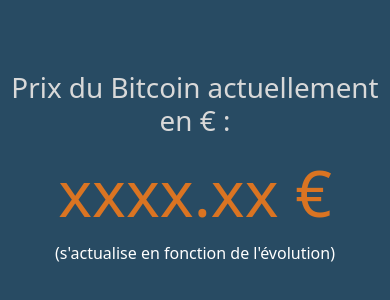
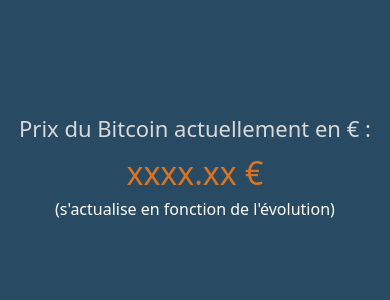
Before and after one commit to Yasscrypt/Tracker-Bitcoin, a plain HTML site: page index.html in a window 390 px wide. Shown: the part 270-570 px from the top of the page. Drawn offline with nearby package versions, Linux system fonts and the light colour scheme; no server answers.

Commit message:
Amélioration responsive

```diff
--- a/css/style.css
+++ b/css/style.css
@@ -3,7 +3,7 @@ h1 {
 }
 
 #price {
-	font-size: 4em;
+	font-size: 3em;
 	color: #DA7422;
 }
 
@@ -18,3 +18,14 @@ h1 {
 .MyContainer p {
 	color : #fff;
 }
+@media  screen and (max-width: 700px) {
+
+#price {
+	font-size: 2em;
+}
+
+h1 {
+	font-size: 22px;
+}
+
+}
--- a/index.html
+++ b/index.html
@@ -16,15 +16,14 @@
 <body>
     <div class="MyContainer">
 
-            <div class="col-md-8">
+        <div class="col-md-8 col-sm-12">
             <h1 class="text-center mt-5 animate__animated animate__backInDown">Prix du Bitcoin actuellement en € :
             </h1>
 
             <div id="price" class="text-center animate__animated animate__zoomInUp animate__slow animate__delay-1s">
                 <span id="price_label">xxxx.xx</span> €
             </div>
-                <p
-                    class="text-center animate__animated animate__pulse animate__infinite animate__slower
+            <p class="text-center animate__animated animate__pulse animate__infinite animate__slower
                     animate__delay-2s">
                 (s'actualise
                 en fonction de l'évolution)</p>
```
Lines whose indentation alone changed are shown as unchanged.
